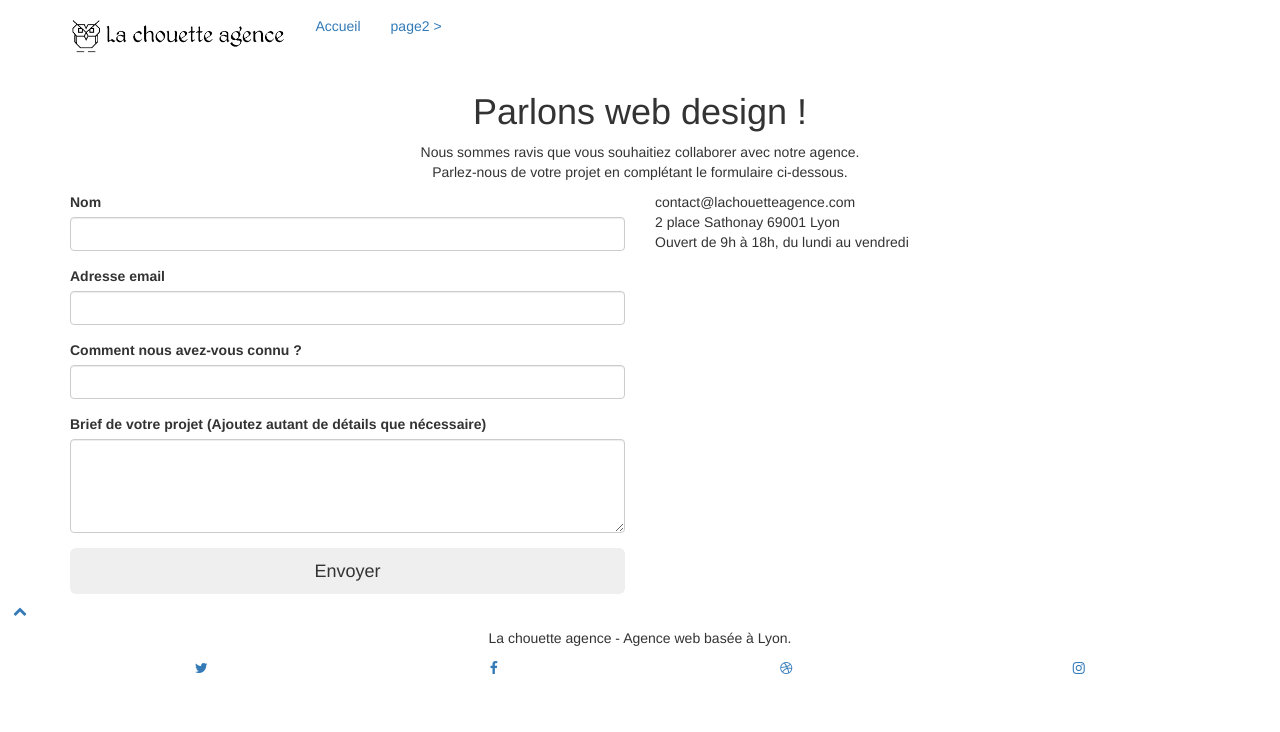
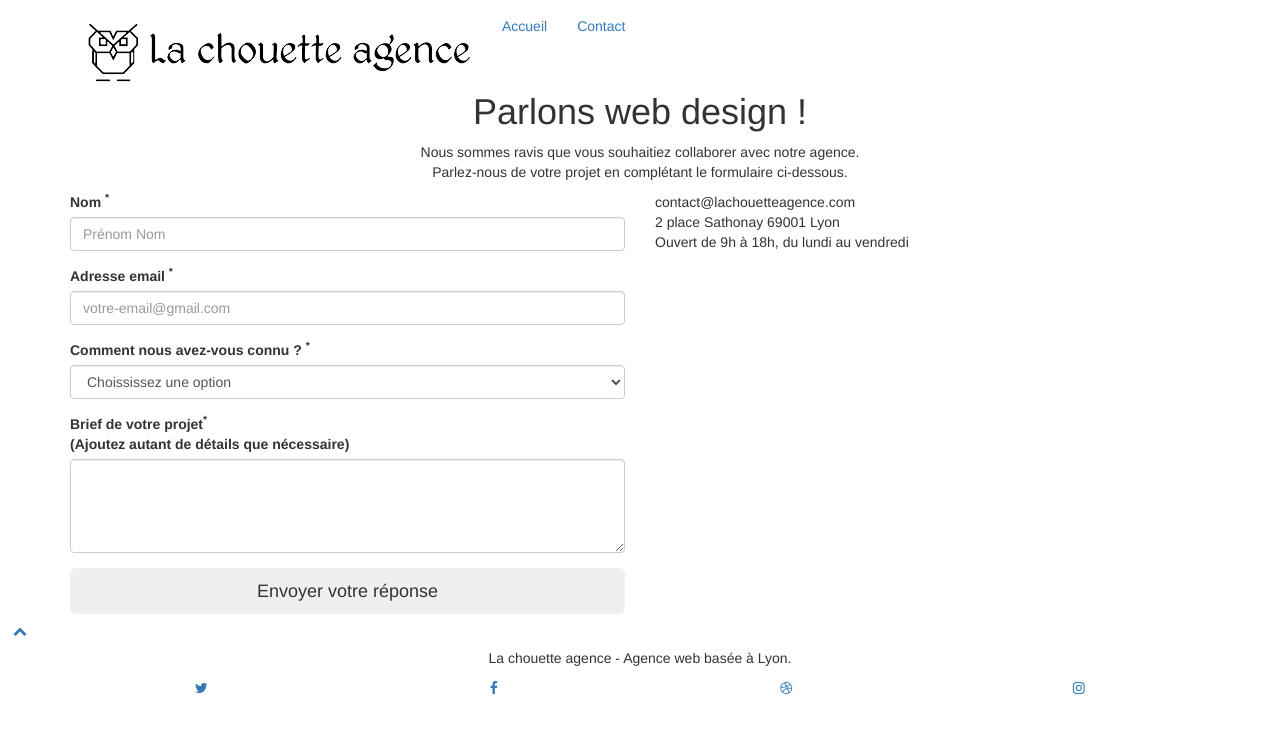
Before and after one commit to Littlebirdwarrior/P4_la_chouette_agence, a plain HTML site: page contact.html in a window 1280 px wide. Drawn offline with Linux system fonts and the light colour scheme; a web font is replaced by a local one.

Commit message:
ajout des balises footer, main, header et section dans la page contact
sommaire dans les styles

```diff
--- a/contact.html
+++ b/contact.html
@@ -2,59 +2,112 @@
 <html lang="fr">
 <head>
     <meta charset="utf-8" lang="fr">
-    <meta name="keywords" content="">
-    <meta name="description" content="">
+    <meta name="keywords"
+          content="La chouette agence, site web, contact, prenez conseils, envoyez votre message à notre équipe">
+    <meta name="description"
+          content=" La chouette agence, experte en communication digitale à Lyon, prenez contact avec notre équipe">
     <meta name="viewport" content="width=device-width, initial-scale=1.0, viewport-fit=cover">
     <link rel="shortcut icon" type="image/png" href="favicon.jpg">
 
+    <!--Autorise l'indexation dans moteur recherche-->
+    <meta name="robots" content="index, follow">
+    <!--Open graph pour instagram et facebook-->
+    <meta property="og:locale" content="fr_FR">
+    <meta property="og:type" content="website">
+    <meta property="og:title" content="La chouette agence | Contact">
+    <meta property="og:url" content="Conversion favicon png en .ico">
+    <meta property="og:description"
+          content="La chouette agence situé à Lyon : créez votre site web grâce à l'expert en Web design">
+    <meta property="og:image"
+          content="https://littlebirdwarrior.github.io/P4_la_chouette_agence/img/chouette-opengraph.jpg">
+    <meta property="og:site_name" content="La chouette agence | Contact">
+    <!--Open graph END-->
+
+    <!--Twitter cards-->
+    <meta name="twitter:card" content="summary">
+    <meta name="twitter:site" content="@Lachouetteagence">
+    <meta name="twitter:description"
+          content="Besoin d'une expertise web ? Prenez contact avec La chouette agence, spécialiste du digital à Lyon">
+    <meta name="twitter:title" content="La chouette agence | Contact">
+    <meta name="twitter:image"
+          content="https://littlebirdwarrior.github.io/P4_la_chouette_agence/img/chouette-opengraph.jpg">
+    <meta name="twitter:image:alt" content="Image du logo La chouette agence">
+    <!--Twitter cards END-->
+
+    <!--Conversion favicon png en .ico-->
+    <link rel="shortcut icon" type="image/ico" href="img/favicone.ico">
+    <!--Pour éviter de toute duplication-->
+    <link rel="canonical" href="https://littlebirdwarrior.github.io/P4_la_chouette_agence/index.html">
+    <link href="https://fonts.googleapis.com/css2?family=Viaoda+Libre&display=swap" rel="stylesheet">
+
+    <!-------les feille de style--->
     <link rel="stylesheet" type="text/css" href="./css/bootstrap.css">
     <link rel="stylesheet" type="text/css" href="style.css">
     <link rel="stylesheet" type="text/css" href="./css/font-awesome.css">
     <link rel="stylesheet" type="text/css" href="./css/et-line.css">
 
 
-    <title>page2</title>
+    <title>La chouette agence | Contact </title>
 
 
     <!-- Analytics -->
+
+    <!-- Global site tag (gtag.js) - Google Analytics -->
+    <script async src="https://www.googletagmanager.com/gtag/js?id=G-D6D7NG40T9"></script>
+    <script>
+        window.dataLayer = window.dataLayer || [];
+
+        function gtag() {
+            dataLayer.push(arguments);
+        }
+
+        gtag('js', new Date());
+
+        gtag('config', 'G-D6D7NG40T9');
+    </script>
 
     <!-- Analytics END -->
 
 </head>
 <body>
+
+
 <!-- Principal conteneur -->
 <div class="page-container">
 
-<!-- bloc-0 -->
-<div class="bloc bgc-white l-bloc " id="bloc-0">
-	<div class="container bloc-sm">
-		<nav class="navbar row">
+    <!-- header-0 -->
+    <header class=" " id="header">
+        <div class="container ">
+            <nav class="navbar">
                 <div class="navbar-header">
-				<a class="navbar-brand" href="index.html"><img src="img/la-chouette-agence.png" alt="atlanta web design logo" height="40" /></a>
-				<button id="nav-toggle" type="button" class="ui-navbar-toggle navbar-toggle" data-toggle="collapse" data-target=".navbar-1">
-					<span class="sr-only">Toggle navigation</span><span class="icon-bar"></span><span class="icon-bar"></span><span class="icon-bar"></span>
+                    <a class="navbar-brand" href="index.html"><img src="img/la-chouette-agence.png"
+                                                                   alt="atlanta web design logo" width="386" height="72"/></a>
+                    <button id="nav-toggle" type="button" class="ui-navbar-toggle navbar-toggle" data-toggle="collapse"
+                            data-target=".navbar-1">
+                        <span class="sr-only">Toggle navigation</span><span class="icon-bar"></span><span
+                            class="icon-bar"></span><span class="icon-bar"></span>
                     </button>
                 </div>
                 <div class="collapse navbar-collapse navbar-1 special-dropdown-nav">
                     <ul class="site-navigation nav navbar-nav">
                         <li>
-						<a href="index.html">Accueil</a>
+                            <a href="index.html" title="La page Accueil">Accueil</a>
                         </li>
+
                         <li>
-					</li>
-					<li>
-						<a href="contact.html">page2 &gt;</a>
+                            <a href="contact.html" title="La page de contact">Contact</a>
                         </li>
                     </ul>
                 </div>
             </nav>
         </div>
-</div>
+    </header>
     <!-- bloc-0 END -->
 
+	<main>
     <!-- bloc-6 -->
-<div class="bloc bg-dots-bg bg-repeat bgc-atomic-tangerine d-bloc bloc-bg-texture texture-paper" id="bloc-6">
-	<div class="container bloc-lg">
+    <section class="" id="bloc-6">
+        <article class="container">
             <div class="row">
                 <div class="col-sm-12">
                     <h1 class="text-center hero-bloc-text tc-white">
@@ -66,61 +119,78 @@
                     </p>
                 </div>
             </div>
-	</div>
-</div>
+        </article>
+    </section>
     <!-- bloc-6 END -->
 
     <!-- bloc-7 -->
-<div class="bloc bgc-white l-bloc" id="bloc-7">
-	<div class="container bloc-lg">
+    <section class="bloc bgc-white l-bloc" id="bloc-7">
+        <article class="container bloc-lg">
             <div class="row">
                 <div class="col-sm-6">
-				<form id="form_1" novalidate success-msg="Your message has been sent." fail-msg="Sorry it seems that our mail server is not responding, Sorry for the inconvenience!">
+                    <form id="form_1" novalidate success-msg="Your message has been sent."
+                          fail-msg="Sorry it seems that our mail server is not responding, Sorry for the inconvenience!" method="post">
+						<fieldset>
                         <div class="form-group">
-						<label>
-							Nom
+                            <label for="name">
+                                Nom <sup>*</sup>
                             </label>
-						<input id="name" class="form-control" required />
+                            <input id="name" aria-labelledby="name" name="user_name" class="form-control" type="text"
+                                   placeholder="Prénom Nom" required/>
                         </div>
                         <div class="form-group">
-						<label>
-							Adresse email
+                            <label for="email">
+                                Adresse email <sup>*</sup>
                             </label>
-						<input id="email" class="form-control" type="email" required />
+                            <input id="email" aria-labelledby="email" name="email" class="form-control" type="email"
+                                   placeholder="votre-email@gmail.com" required/>
                         </div>
                         <div class="form-group">
-						<label>
-							Comment nous avez-vous connu ?
+                            <label for="select-list">
+                                Comment nous avez-vous connu ? <sup>*</sup>
                             </label>
-						<input class="form-control" type="email" required id="input_504" />
+							<select class="form-control" id="select-list" aria-labelledby="select-list">
+								<option value="" selected>Choississez une option</option>
+								<option value="recherche internet">Recherche internet</option>
+								<option value="reseaux sociaux">Réseaux sociaux</option>
+								<option value="appel d'offre">Appel d'offre</option>
+								<option value="bouche à oreille">Bouche à oreille</option>
+							</select>
                         </div>
                         <div class="form-group">
-						<label>
-							Brief de votre projet (Ajoutez autant de détails que nécessaire)<br>
-						</label><textarea id="message" class="form-control" rows="4" cols="50" required></textarea>
+                            <label for="message">
+                                Brief de votre projet<sup>*</sup> <br> (Ajoutez autant de détails que nécessaire)
+                            </label>
+							<textarea id="message" class="form-control" rows="4" cols="50"></textarea>
                         </div>
-					<button class="bloc-button btn btn-lg btn-block cta-hero btn-atomic-tangerine" type="submit">
-						Envoyer
+                        <button class="btn btn-lg btn-block" type="submit" aria-label="submit">
+                            Envoyer votre réponse
                         </button>
+						</fieldset>
                     </form>
                 </div>
                 <div class="col-sm-6">
                     <p>
-					contact@lachouetteagence.com<br>2 place Sathonay 69001 Lyon<br>Ouvert de 9h à 18h, du lundi au vendredi<br>
+                        contact@lachouetteagence.com<br>2 place Sathonay 69001 Lyon<br>Ouvert de 9h à 18h, du lundi au
+                        vendredi<br>
                     </p>
                 </div>
             </div>
-	</div>
-</div>
+        </article>
+    </section>
     <!-- bloc-7 END -->
 
     <!-- ScrollToTop Button -->
-<a class="bloc-button btn btn-d scrollToTop" onclick="scrollToTarget('1')"><span class="fa fa-chevron-up"></span></a>
+    <a class="bloc-button btn btn-d scrollToTop" onclick="scrollToTarget('1')"><span
+            class="fa fa-chevron-up"></span></a>
     <!-- ScrollToTop Button END-->
+	</main>
+
+</div>
 
 
-<!-- Footer - bloc-8 -->
-<div class="bloc bgc-atomic-tangerine d-bloc" id="bloc-8">
+    <!-- Footer-8 -->
+    <footer class="" id="footer">
         <div class="container bloc-sm">
             <div class="row">
                 <div class="col-sm-12">
@@ -152,10 +222,9 @@
                 </div>
             </div>
         </div>
-</div>
-<!-- Footer - bloc-8 END -->
+    </footer>
+    <!-- Footer END -->
 
-</div>
 <!-- Principal conteneur END -->
 
 <script src="./js/jquery-2.1.0.js"></script>
```
Also changed, not shown: index.html (+26 -18 lines), style.css (added, +111 -0 lines). Lines whose indentation alone changed are shown as unchanged.
